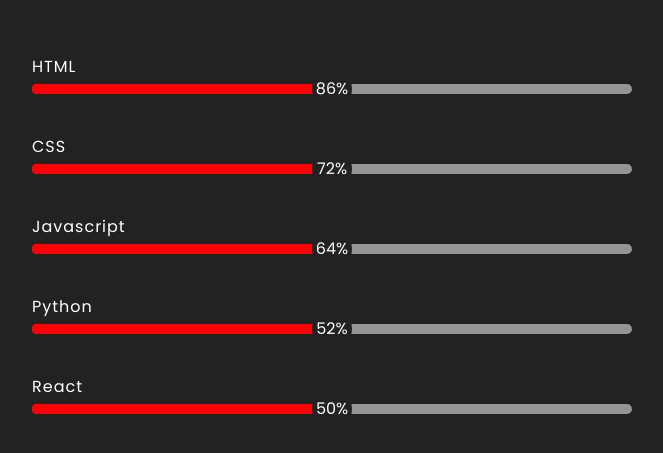
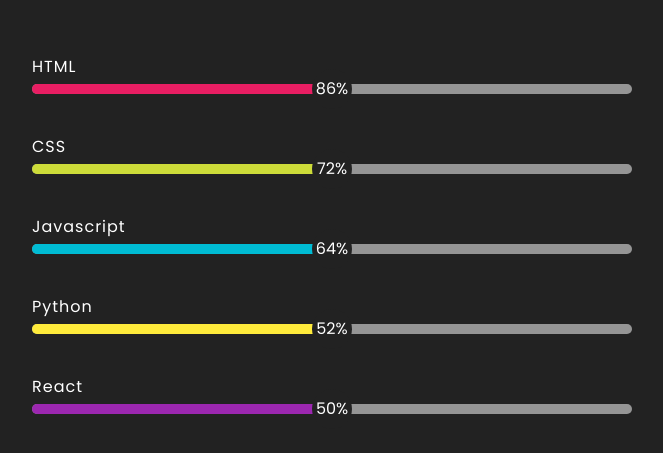
Before and after one commit to CJR85/skills-progress-bar, a plain HTML site: page index.html in a window 1280 px wide. Shown: the part 179-632 px from the top of the page, without its empty margins (308-971 px from the left). Drawn offline with Linux system fonts and the light colour scheme.

Commit message:
Style skills classes

```diff
--- a/style.css
+++ b/style.css
@@ -36,7 +36,6 @@
   height: 10px;
   border-radius: 5px;
   width: 50%;
-  background-color: red;
 }
 
 .progress-bar div span {
@@ -52,3 +51,23 @@
   align-items: center;
   justify-content: center;
 }
+
+.html {
+  background: #e91e63;
+}
+
+.css {
+  background: #cddc39;
+}
+
+.javascript {
+  background: #00bcd4;
+}
+
+.python {
+  background: #ffeb3b;
+}
+
+.react {
+  background: #9c27b0;
+}
```
